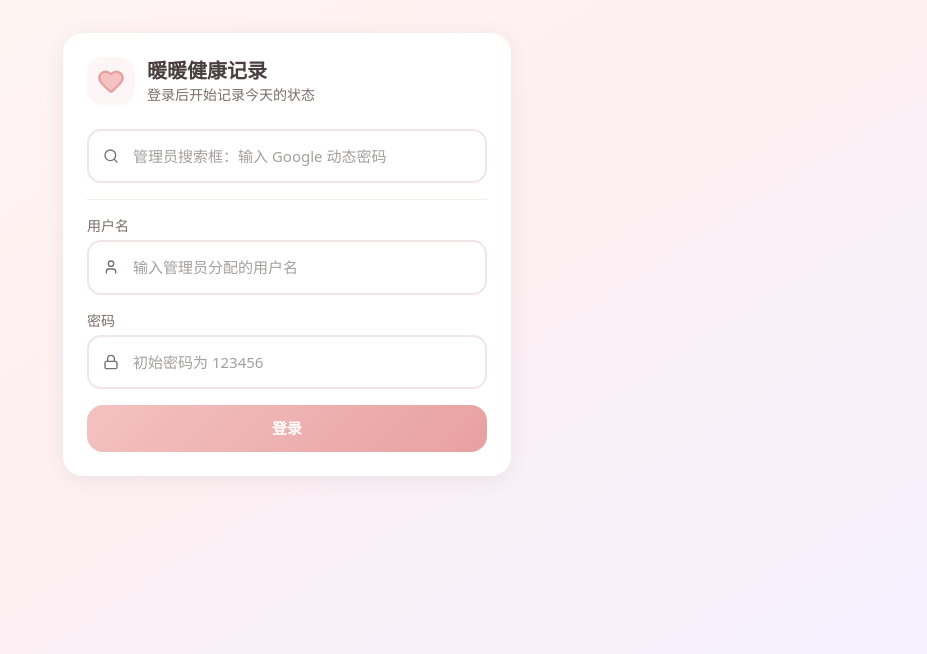
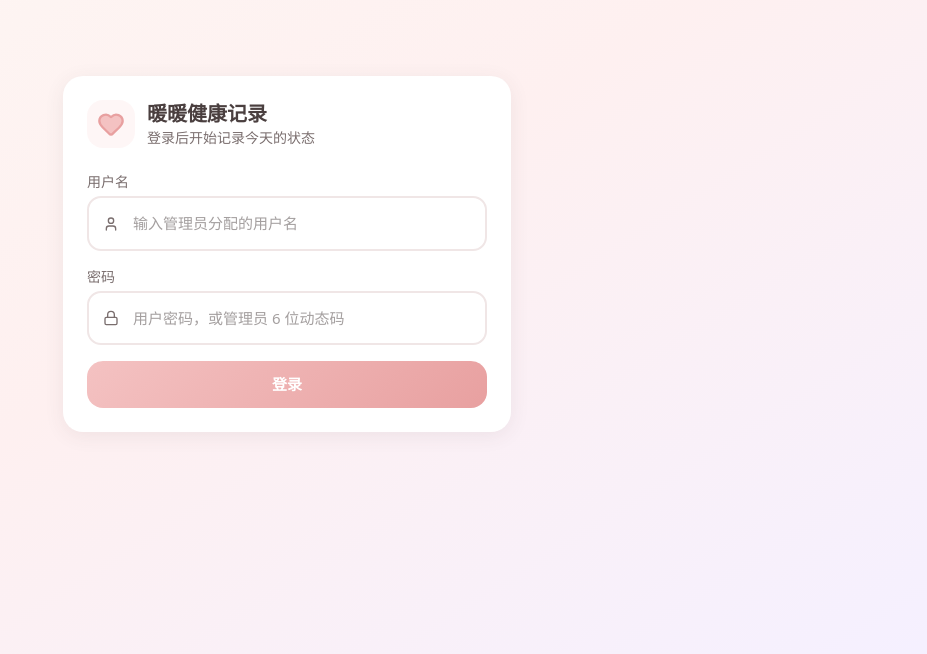
Before and after one commit to dsasanim4-source/wish-health, a Next.js app: page / in a window 1280 px wide. Shown: the part 146-800 px from the top of the page, without its empty margins (353-1280 px from the left). Built offline with nearby package versions, Linux system fonts and the light colour scheme; no server answers.

Commit message:
Use password field for admin totp login

```diff
--- a/components/LoginScreen.tsx
+++ b/components/LoginScreen.tsx
@@ -1,13 +1,12 @@
 'use client';
 
 import { useState } from 'react';
-import { Heart, Lock, Search, User } from 'lucide-react';
+import { Heart, Lock, User } from 'lucide-react';
 import { adminLoginTotp, login, type AuthSession } from '@/lib/auth';
 
 export default function LoginScreen({ onLogin }: { onLogin: (session: AuthSession) => void }) {
   const [username, setUsername] = useState('');
   const [password, setPassword] = useState('');
-  const [adminCode, setAdminCode] = useState('');
   const [error, setError] = useState('');
   const [loading, setLoading] = useState(false);
 
@@ -15,28 +14,23 @@ export default function LoginScreen({ onLogin }: { onLogin: (session: AuthSessio
     setError('');
     setLoading(true);
     try {
+      const adminCode = password.trim();
+      if (/^\d{6}$/.test(adminCode)) {
+        try {
+          const session = await adminLoginTotp(adminCode);
+          onLogin(session);
+          return;
+        } catch (err) {
+          if (!username.trim()) {
+            throw err;
+          }
+        }
+      }
+
       const session = await login(username, password);
       onLogin(session);
     } catch (err) {
       setError(err instanceof Error ? err.message : '登录失败');
-    } finally {
-      setLoading(false);
-    }
-  };
-
-  const handleAdminCode = async (value: string) => {
-    const code = value.replace(/\D/g, '').slice(0, 6);
-    setAdminCode(code);
-    setError('');
-
-    if (code.length !== 6) return;
-
-    setLoading(true);
-    try {
-      const session = await adminLoginTotp(code);
-      onLogin(session);
-    } catch (err) {
-      setError(err instanceof Error ? err.message : '管理员验证失败');
     } finally {
       setLoading(false);
     }
@@ -56,19 +50,6 @@ export default function LoginScreen({ onLogin }: { onLogin: (session: AuthSessio
         </div>
 
         <div className="space-y-4">
-          <div className="relative">
-            <Search className="absolute left-4 top-1/2 -translate-y-1/2 w-4 h-4 text-text-secondary" />
-            <input
-              className="input-field pl-11"
-              inputMode="numeric"
-              placeholder="管理员搜索框：输入 Google 动态密码"
-              value={adminCode}
-              onChange={(event) => handleAdminCode(event.target.value)}
-            />
-          </div>
-
-          <div className="h-px bg-warm-beige" />
-
           <div>
             <label className="text-sm font-medium text-text-secondary mb-1 block">用户名</label>
             <div className="relative">
@@ -91,7 +72,7 @@ export default function LoginScreen({ onLogin }: { onLogin: (session: AuthSessio
                 type="password"
                 value={password}
                 onChange={(event) => setPassword(event.target.value)}
-                placeholder="初始密码为 123456"
+                placeholder="用户密码，或管理员 6 位动态码"
                 onKeyDown={(event) => {
                   if (event.key === 'Enter') void handleLogin();
                 }}
```
